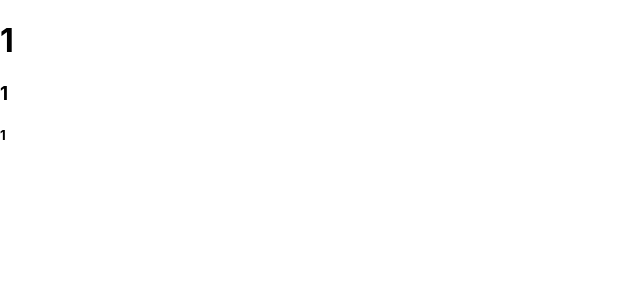
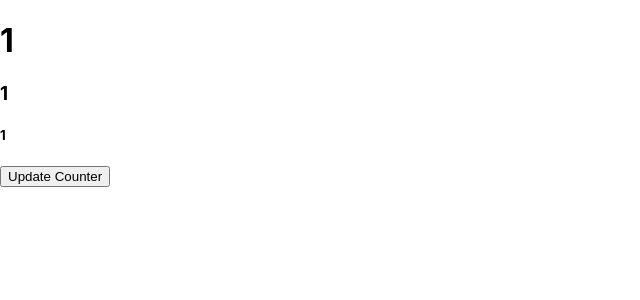
Before and after one commit to nitromagix/7.1.3-declarative-counter, a React (Create React App) app: page / in a window 1280 px wide. Shown: the top 300 px of the page, without its empty margins (0-640 px from the left). Built offline with nearby package versions, Linux system fonts and the light colour scheme.

Commit message:
added a button

```diff
--- a/src/App.js
+++ b/src/App.js
@@ -10,6 +10,7 @@ function App() {
          <h1>{counter}</h1>
          <h3>{counter}</h3>
          <h5>{counter}</h5>
+         <button onClick={() => changeCounter(counter += 1)} >Update Counter</button>
       </div>
    );
 }
```
